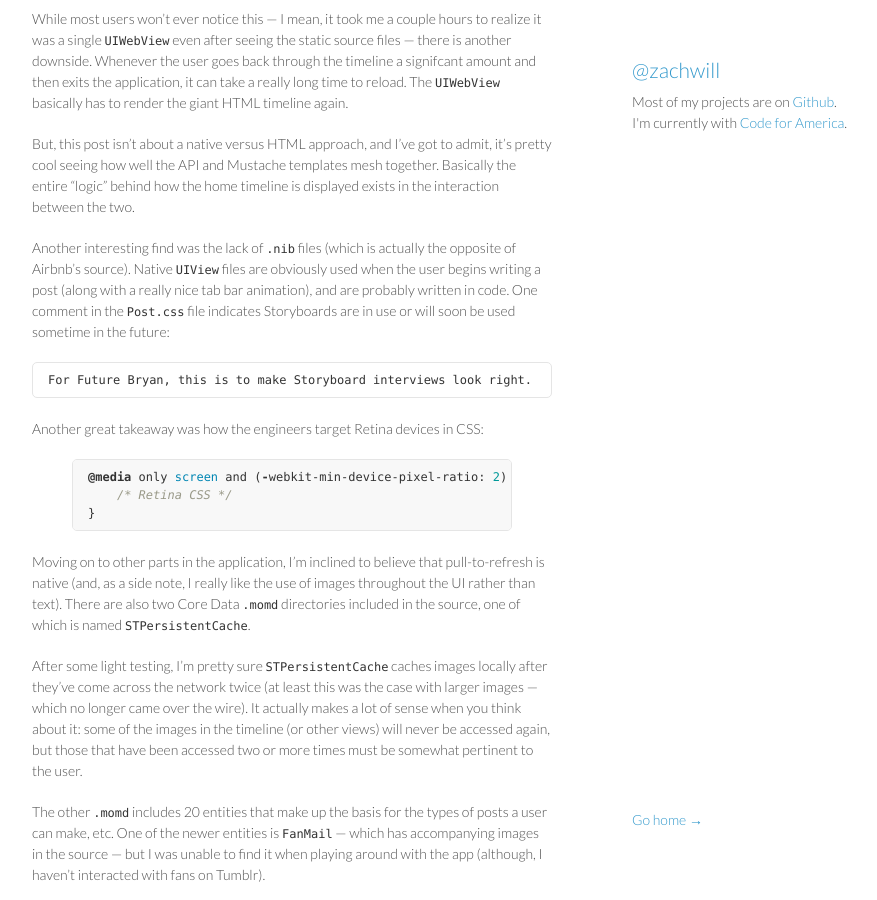
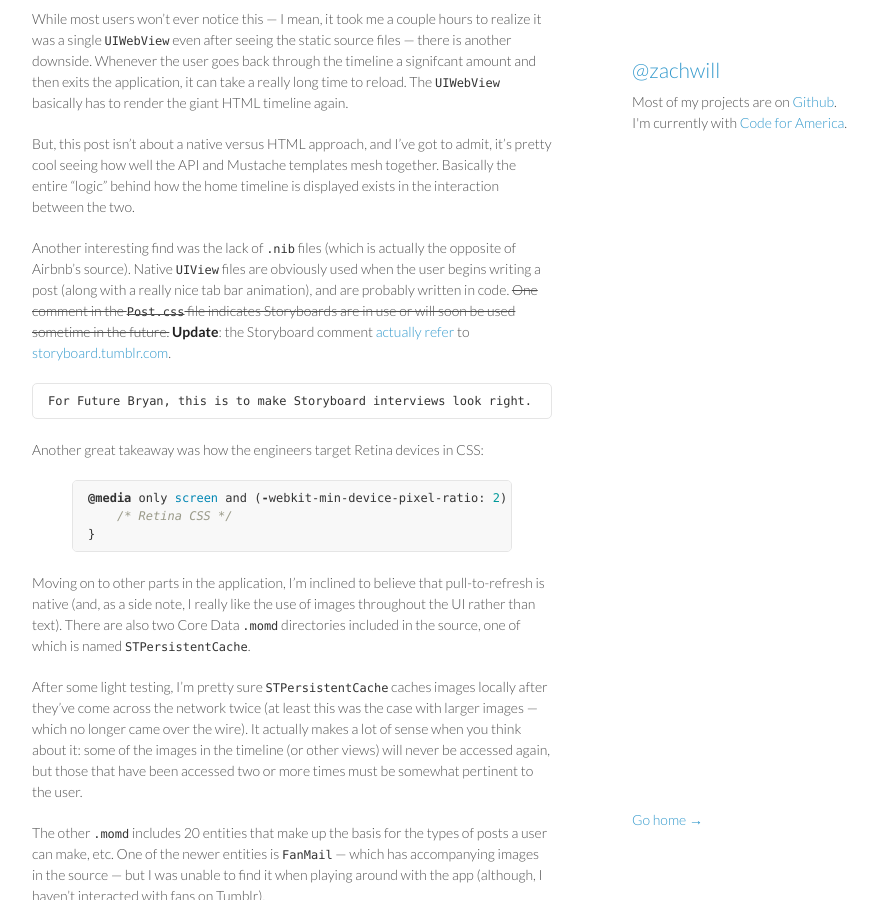
Before and after one commit to zachwill/blog, a Jekyll site: the page built from _posts/2012-09-07-tumblr.md, in a window 1280 px wide and 900 px high, scrolled down 973 px. Shown: the whole window, without its empty margins (178-1055 px from the left). Built offline with Jekyll 4.4.1, drawn with Linux system fonts in a browser that asks for light colours; Markdown is read by kramdown in place of the engine named in the settings.

Commit message:
Update storyboard comment

```diff
--- a/_posts/2012-09-07-tumblr.md
+++ b/_posts/2012-09-07-tumblr.md
@@ -72,8 +72,11 @@
 Another interesting find was the lack of `.nib` files (which is actually the
 opposite of Airbnb's source). Native `UIView` files are obviously used
 when the user begins writing a post (along with a really nice tab bar
-animation), and are probably written in code. One comment in the `Post.css` file
-indicates Storyboards are in use or will soon be used sometime in the future:
+animation), and are probably written in code. <strike>One comment in the
+<code>Post.css</code> file indicates Storyboards are in use or will soon be used
+sometime in the future.</strike> **Update**: the Storyboard comment [actually
+refer](https://twitter.com/irace/status/244611981120786433) to
+[storyboard.tumblr.com](http://storyboard.tumblr.com).
 
     For Future Bryan, this is to make Storyboard interviews look right.
 
```
